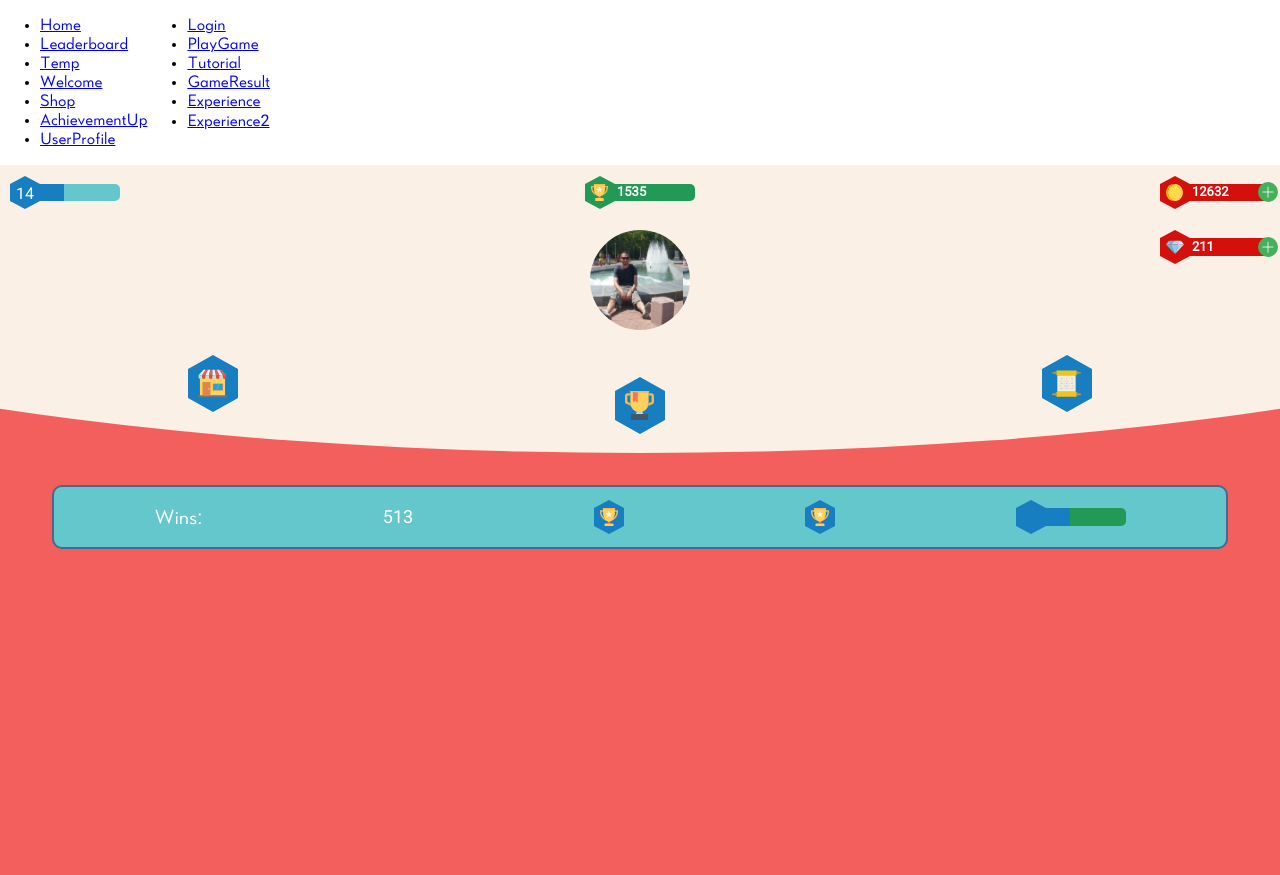
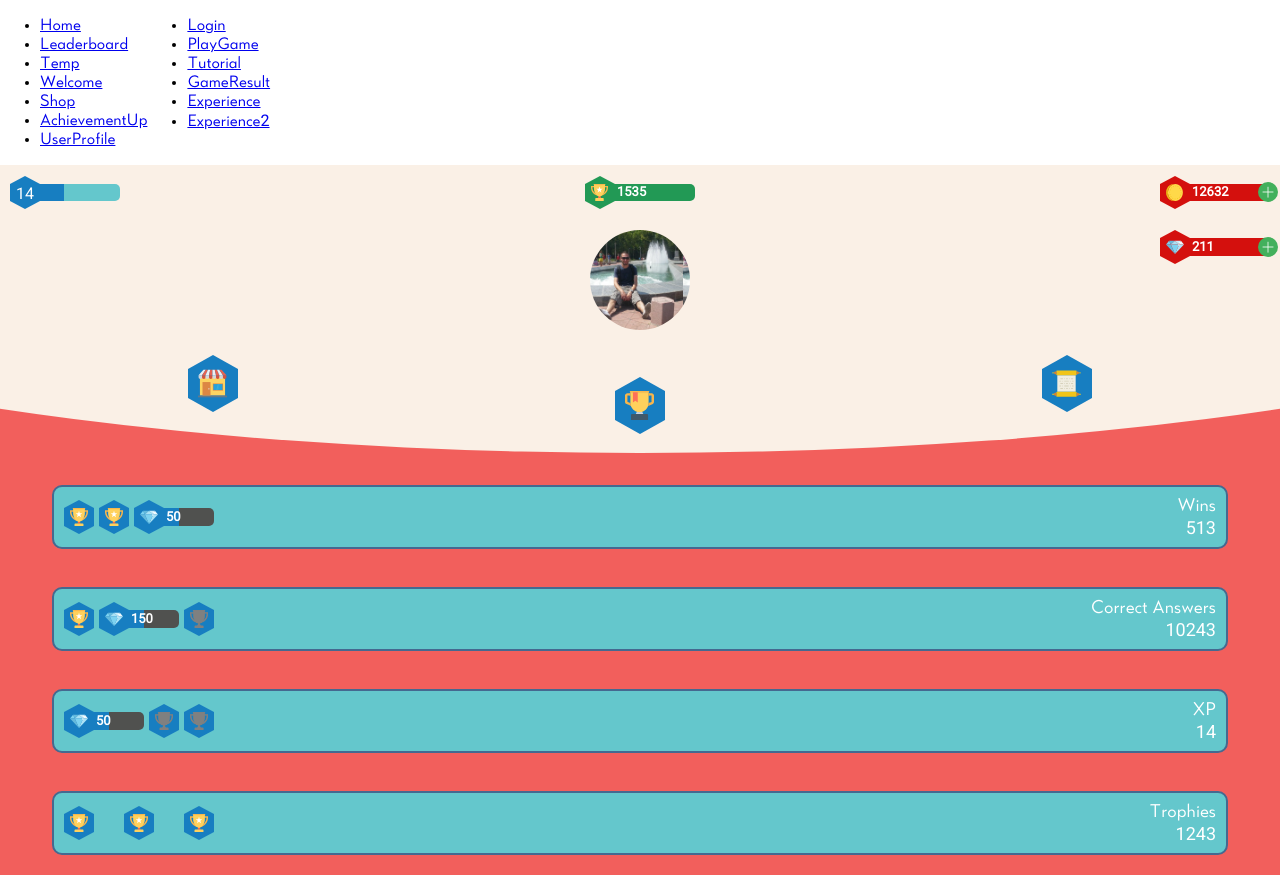
Before and after one commit to Knorcedger/math-fights-design, a React (Create React App) app: page /userProfile in a window 1280 px wide. Shown: the top 875 px of the page. Built offline with nearby package versions, Linux system fonts and the light colour scheme.

Commit message:
UserProfile almost ready

```diff
--- a/src/userProfile/userProfile.js
+++ b/src/userProfile/userProfile.js
@@ -8,6 +8,7 @@ import Smile from '../components/Smile/Smile';
 // assets
 // import badge from '../assets/images/badge.svg';
 import trophy from '../assets/images/trophy.svg';
+import trophyShadow from '../assets/images/trophy-shadow.png';
 // http://www.flaticon.com/free-icon/scroll_302124#term=papyrus&page=1&position=9
 import history from '../assets/images/history.svg';
 // http://www.flaticon.com/free-icon/shop_345763#term=shop&page=3&position=15
@@ -85,7 +86,7 @@ const Menu = styled.div`
 
 const Tile = styled.div`
   display: flex;
-  justify-content: space-around;
+  justify-content: space-between;
   align-items: center;
   background-color: ${colors.lightBlue};
   border: 2px solid ${colors.darkBlue};
@@ -95,20 +96,30 @@ const Tile = styled.div`
   height: 40px;
 `;
 
-const Title = styled.div`
-  font-size: 20px;
-  color: ${colors.white};
+const HexagonContainer = styled.div`
+  width: 150px;
+  display: flex;
+  justify-content: space-between;
+  align-items: center;
 `;
 
-const Amount = styled.div`
+const Info = styled.div`
+  display: flex;
+  justify-content: center;
+  align-items: flex-end;
+  flex-direction: column;
   font-size: 18px;
   color: ${colors.white};
 `;
 
+const Title = styled.div``;
+
+const Amount = styled.div``;
+
 /**
- * Home View
+ * UserProfile View
  */
-const Home = () => (
+const UserProfile = () => (
   <Container>
     <Smile colorUp={colors.linen} colorDown={colors.red} height='360px' width='140%' />
     <Body>
@@ -184,8 +195,7 @@ const Home = () => (
       </InSmile>
       <Content>
         <Tile>
-          <Title>Wins:</Title>
-          <Amount>513</Amount>
+          <HexagonContainer>
             <Hexagon
               mainColor={colors.blue}
               image={trophy}
@@ -198,16 +208,102 @@ const Home = () => (
             />
             <Hexagon
               bar={true}
-            barColor={colors.green}
+              barColor={colors.gray}
               barPercent={30}
-            barSize={80}
+              barSize={50}
+              barText='50'
               mainColor={colors.blue}
+              image={diamond}
               size={30}
             />
+          </HexagonContainer>
+          <Info>
+            <Title>Wins</Title>
+            <Amount>513</Amount>
+          </Info>
+        </Tile>
+        <Tile>
+          <HexagonContainer>
+            <Hexagon
+              mainColor={colors.blue}
+              image={trophy}
+              size={30}
+            />
+            <Hexagon
+              bar={true}
+              barColor={colors.gray}
+              barPercent={30}
+              barSize={50}
+              barText='150'
+              mainColor={colors.blue}
+              image={diamond}
+              size={30}
+            />
+            <Hexagon
+              mainColor={colors.blue}
+              image={trophyShadow}
+              size={30}
+            />
+          </HexagonContainer>
+          <Info>
+            <Title>Correct Answers</Title>
+            <Amount>10243</Amount>
+          </Info>
+        </Tile>
+        <Tile>
+          <HexagonContainer>
+            <Hexagon
+              bar={true}
+              barColor={colors.gray}
+              barPercent={30}
+              barSize={50}
+              barText='50'
+              mainColor={colors.blue}
+              image={diamond}
+              size={30}
+            />
+            <Hexagon
+              mainColor={colors.blue}
+              image={trophyShadow}
+              size={30}
+            />
+            <Hexagon
+              mainColor={colors.blue}
+              image={trophyShadow}
+              size={30}
+            />
+          </HexagonContainer>
+          <Info>
+            <Title>XP</Title>
+            <Amount>14</Amount>
+          </Info>
+        </Tile>
+        <Tile>
+          <HexagonContainer>
+            <Hexagon
+              mainColor={colors.blue}
+              image={trophy}
+              size={30}
+            />
+            <Hexagon
+              mainColor={colors.blue}
+              image={trophy}
+              size={30}
+            />
+            <Hexagon
+              mainColor={colors.blue}
+              image={trophy}
+              size={30}
+            />
+          </HexagonContainer>
+          <Info>
+            <Title>Trophies</Title>
+            <Amount>1243</Amount>
+          </Info>
         </Tile>
       </Content>
     </Body>
   </Container>
 );
 
-export default Home;
+export default UserProfile;
```
Also changed, not shown: src/assets/images/trophy-shadow.png (added). Lines whose indentation alone changed are shown as unchanged.
